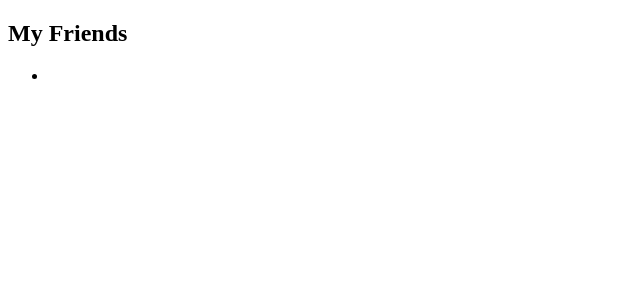
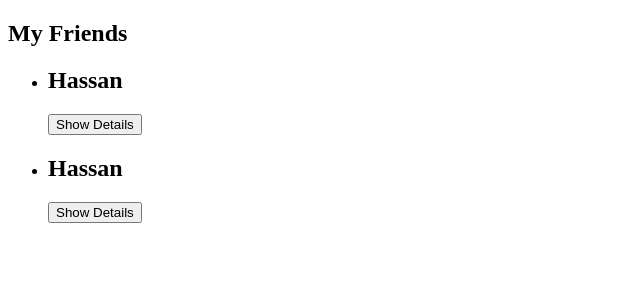
Before and after one commit to HassanKhan123/vuejs-components, a Vue app: page / in a window 1280 px wide. Shown: the top 300 px of the page, without its empty margins (0-640 px from the left). Built offline with nearby package versions, Linux system fonts and the light colour scheme.

Commit message:
friend-contact component added

```diff
--- a/src/App.vue
+++ b/src/App.vue
@@ -2,7 +2,8 @@
   <section>
     <h2>My Friends</h2>
     <ul>
-        <li></li>
+        <friend-contact></friend-contact>
+        <friend-contact></friend-contact>
     </ul>
   </section>
 </template>
--- /dev/null
+++ b/src/components/FriendContact.vue
@@ -0,0 +1,32 @@
+<template>
+    <li>
+    <h2>{{friend.name}}</h2>
+    <button @click="toggleDetails">Show Details</button>
+    <ul v-if="detailsAreVisible">
+        <li><strong>Email: </strong>{{friend.email}}</li>
+        <li><strong>Phone: </strong>{{friend.phone}}</li>
+
+    </ul>
+    </li>
+</template>
+
+<script>
+export default {
+    data(){
+        return{
+            detailsAreVisible:false,
+            friend:{
+                    id:'1',
+                    name:'Hassan',
+                    email:'hassan@gmail.com',
+                    phone:'03243219156'
+                },
+        }
+    },
+    methods:{
+        toggleDetails(){
+            this.detailsAreVisible=!this.detailsAreVisible
+        }
+    }
+}
+</script>
```
Also changed, not shown: src/main.js (+5 -2 lines).
